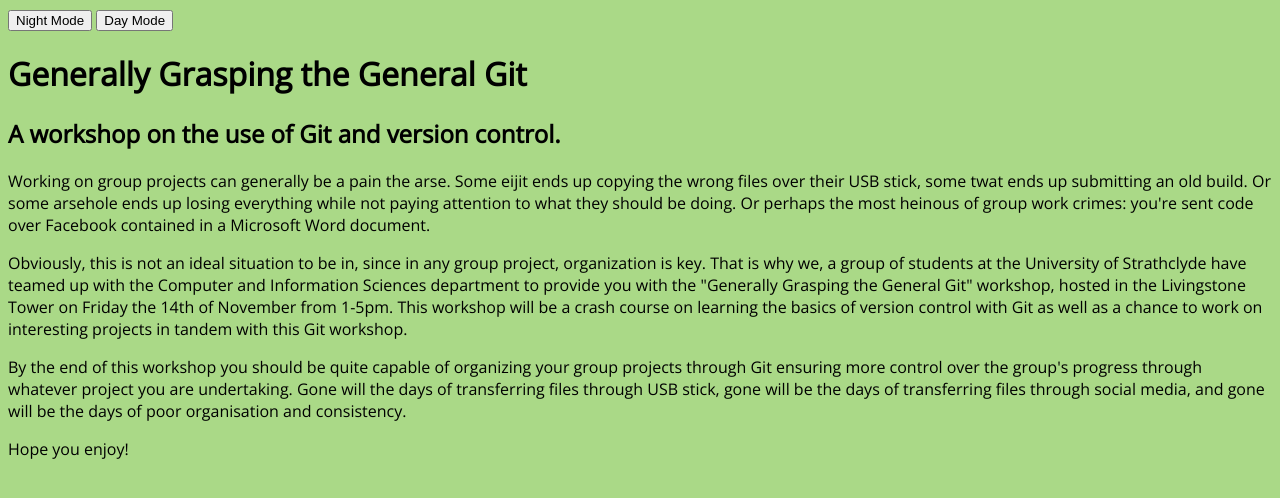
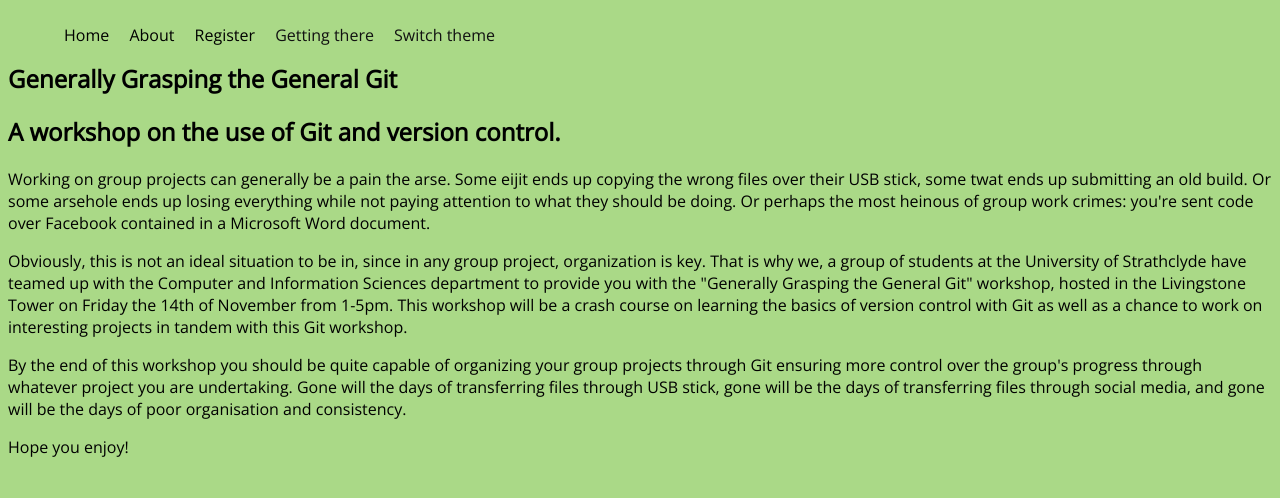
Before and after one commit to nightpaws/Spamazon-Shopping-Site-Project, a PHP site: page / in a window 1280 px wide. Shown: the top 498 px of the page. Run offline with PHP 8.4, Linux system fonts and the light colour scheme.

Commit message:
Practical 4: Edited the CSS, with help from Tom, to neater looking appearence. Switching theme now doesn't require 2 buttons.

```diff
--- a/prac 4/css/dark.css
+++ b/prac 4/css/dark.css
@@ -3,3 +3,7 @@
 	color: #DDDDDD;
 	background-color: #111111;
 }
+
+nav a {
+	color: #AAD987;
+}
--- a/prac 4/css/light.css
+++ b/prac 4/css/light.css
@@ -3,3 +3,7 @@
 	color: black;
 	background-color: #AAD987;
 }
+
+nav a {
+	color: #111111;
+}
--- /dev/null
+++ b/prac 4/css/style.css
@@ -0,0 +1,21 @@
+#style-switch{
+	float: left;
+}
+
+nav ul {
+	list-style: none;
+	float: left;
+}
+
+nav ul li{
+	display: inline-block;
+	margin-left: 1rem;
+}
+
+nav a{
+	text-decoration: none;
+}
+
+article{
+	clear:both;
+}
--- a/prac 4/index.html
+++ b/prac 4/index.html
@@ -1,14 +1,27 @@
 <html>
 	<head>
-		 <script type="text/javascript" src="./js/switchTheme.js"></script>
+		<title>Practical 4</title>
+		<link rel="stylesheet" href="./css/style.css">
 		<link href='http://fonts.googleapis.com/css?family=Open+Sans' rel='stylesheet' type='text/css'>
 	</head>
 	<body>
-		<button onclick="setDark()">Night Mode</button>
+		<header>
+			<div id="style-switch">
+<!-- 				<button onclick="setDark()">Night Mode</button>
 				<button onclick="setLight()">Day Mode</button>
-		<script type="text/javascript" src="./js/switchTheme.js"></script>
-
-		<h1>Generally Grasping the General Git</h2>
+ -->			</div>
+			<nav>
+				<ul>
+					<li>Home</li>
+					<li>About</li>
+					<li>Register</li>
+					<li><a href="#">Getting there</a></li>
+					<li><a href="" onclick="switchTheme()">Switch theme</a></li>
+				</ul>
+			</nav>
+		</header>
+		<article>
+			<h1>Generally Grasping the General Git</h1>
 
 			<h2>A workshop on the use of Git and version control.</h2>
 
@@ -19,7 +32,10 @@
 			<p>By the end of this workshop you should be quite capable of organizing your group projects through Git ensuring more control over the group's progress through whatever project you are undertaking. Gone will the days of transferring files through USB stick, gone will be the days of transferring files through social media, and gone will be the days of poor organisation and consistency.</p>
 
 			<p>Hope you enjoy!</p>
+		</article>
+		<footer>
 
-
+		</footer>
 	</body>
+	<script type="text/javascript" src="./js/switchTheme.js"></script>
 </html>
--- a/prac 4/js/switchTheme.js
+++ b/prac 4/js/switchTheme.js
@@ -15,6 +15,16 @@
 	}
 }
 
+function switchTheme(){
+	var x = document.cookie;
+	if (x=="theme=css/dark.css") {
+		setLight();
+	}
+	else{
+		setDark();
+	}
+}
+
 function setDark() {
 	document.cookie="theme=css/dark.css";
 	location.reload();
```
Lines whose indentation alone changed are shown as unchanged.
